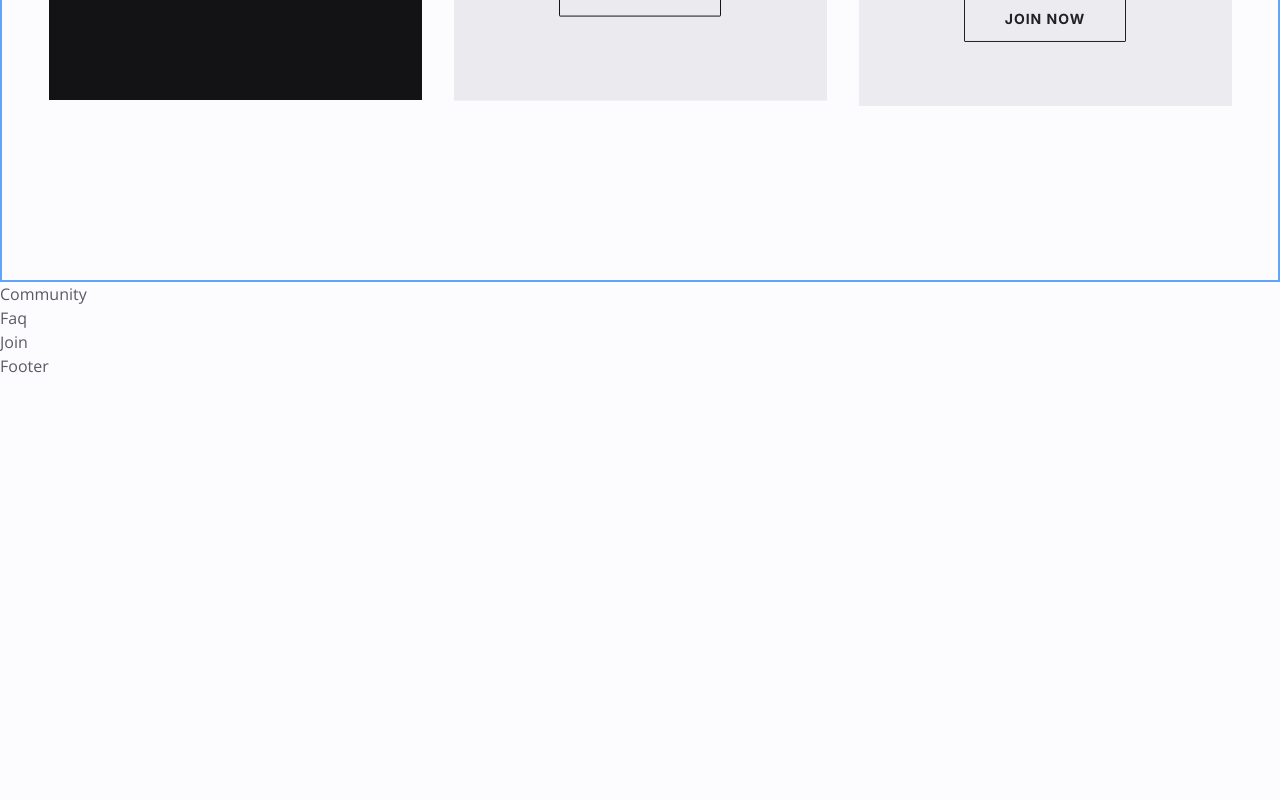
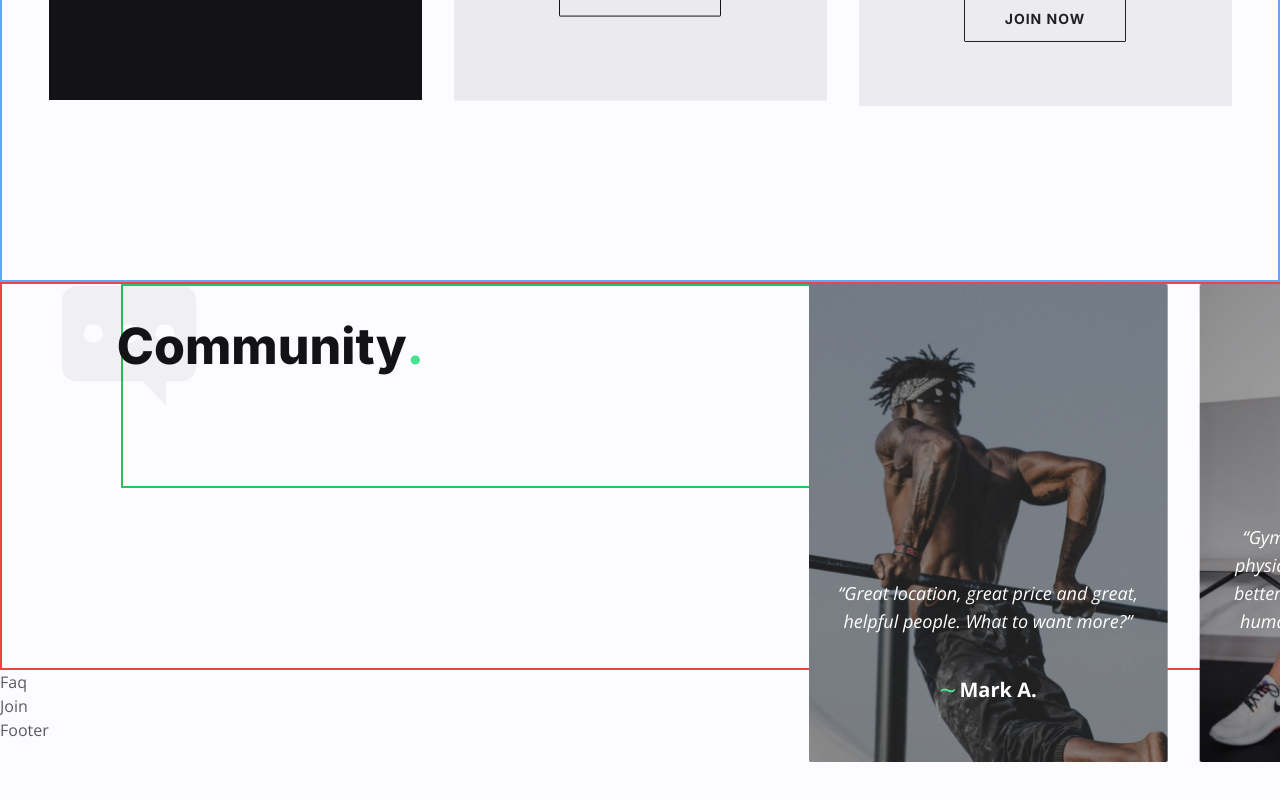
Before and after one commit to alexangria1992/gym-website, a React (Create React App) app: page / in a window 1280 px wide. Shown: the part 2920-3720 px from the top of the page. Built offline with nearby package versions, Linux system fonts and the light colour scheme; the HTML template or start-up script is replaced by a standard one.

Commit message:
Community & CommunitySlider

```diff
--- a/src/components/Community.js
+++ b/src/components/Community.js
@@ -1,7 +1,46 @@
-import React from 'react';
+import React from "react";
+
+import { community } from "../data";
+
+//import components
+
+import CommunitySlider from "../components/CommunitySlider";
 
 const Community = () => {
-  return <div>Community</div>;
+  const { icon, title, testimonials } = community;
+  return (
+    <section className="border-2 border-red-500 section relative">
+      <div className="container mx-auto border-2 border-green-500">
+        <div className="flex">
+          {/* Section Title */}
+          <div
+            className="section-title-group max-w-[240px] px-4 lg:px-0 lg:ml-0 mx-auto"
+            data-aos="fade-up"
+            data-aos-offset="200"
+            data-aos-delay="200"
+          >
+            <img src={icon} alt="" />
+            <h2
+              className="h2 section-title
+            "
+            >
+              {title}
+              <span className="text-primary-200">.</span>
+            </h2>
+          </div>
+          {/* Slider */}
+          <div
+            className="absolute -right-[375px] lg:-right-[280px] w-[1140px] top-48 lg:top-0"
+            data-aos="fade-left"
+            data-aos-offset="200"
+            data-aos-delay="300"
+          >
+            <CommunitySlider testimonials={testimonials} />
+          </div>
+        </div>
+      </div>
+    </section>
+  );
 };
 
 export default Community;
--- a/src/components/CommunitySlider.js
+++ b/src/components/CommunitySlider.js
@@ -1,7 +1,44 @@
-import React from 'react';
+import React from "react";
 
-const CommunitySlider = () => {
-  return <div>CommunitySlider</div>;
+import { Swiper, SwiperSlide } from "swiper/react";
+
+// import { testimonial } from "../data";
+
+import "swiper/css";
+import "swiper/css/navigation";
+
+const CommunitySlider = ({ testimonials }) => {
+  return (
+    <Swiper
+      slidesPerView={3}
+      spaceBetween={32}
+      centeredSlides={"auto"}
+      grabCursor={true}
+      modules={[]}
+    >
+      {testimonials.map((testimonial, idx) => {
+        const { image, name, message } = testimonial;
+        return (
+          <SwiperSlide key={idx}>
+            <div className="relative">
+              <div>
+                <img src={image} alt="" />
+              </div>
+              {/* message and name */}
+              <div className="absolute bottom-[30px] text-white p-[20px] text-center">
+                <div className="mb-8 italic text-lg">{message}</div>
+
+                <div className="flex items-center justify-center gap-x-[3px]">
+                  <span className="text-[30px] text-primary-200">~</span>
+                  <div className="text-[20px] font-bold">{name}</div>
+                </div>
+              </div>
+            </div>
+          </SwiperSlide>
+        );
+      })}
+    </Swiper>
+  );
 };
 
 export default CommunitySlider;
```
